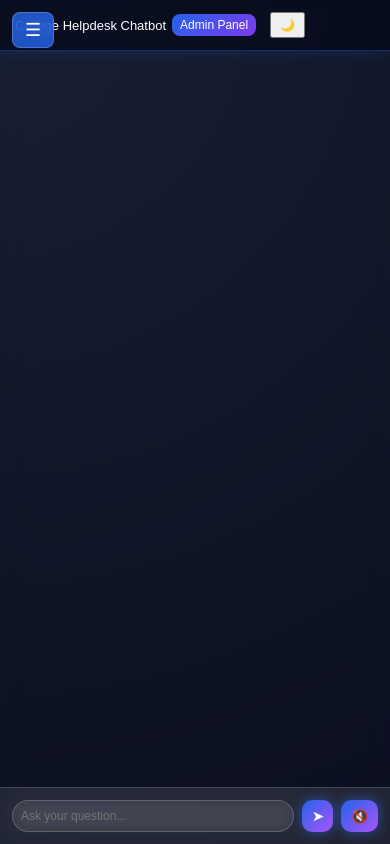
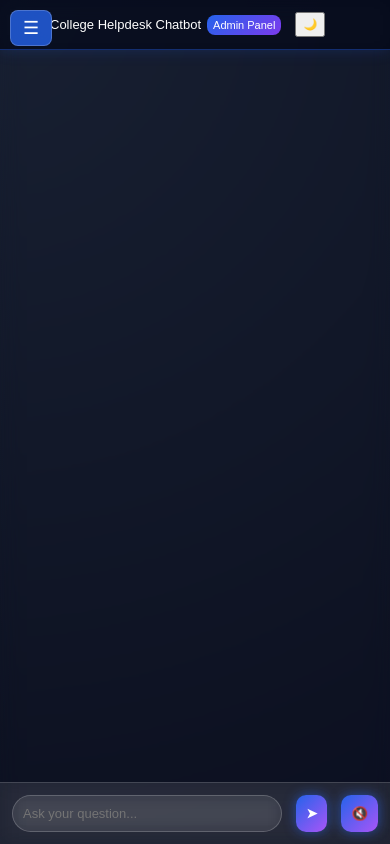
Before and after one commit to saliankishan/college-chatbot, a Flask app: page / in a window 390 px wide. Run offline with Flask 3, Linux system fonts and the light colour scheme.

Commit message:
Update style.css

```diff
--- a/static/style.css
+++ b/static/style.css
@@ -266,62 +266,63 @@ body.light .menu-btn {
     box-shadow: 0 0 10px rgba(37, 99, 235, 0.6);
 }
 
-/*for mobile */
-@media (max-width: 900px) {
-    .sidebar {
-        width: 200px;
-    }
-    .message {
-        max-width: 70%;
-    }
-}
-
+/* Force mobile layout */
 @media (max-width: 768px) {
 
-    .menu-btn {
-        display: block;
+    /* Make app stack vertically */
+    .app-container {
+        flex-direction: column;
     }
 
+    /* Sidebar becomes hidden drawer */
     .sidebar {
         position: fixed;
         top: 0;
-        left: -260px;
+        left: -100%;
+        width: 240px;
         height: 100%;
-        z-index: 999;
-        transition: 0.3s;
+        z-index: 1000;
+        transition: 0.3s ease;
     }
 
     .sidebar.show {
         left: 0;
     }
 
+    /* Chat takes full screen width */
     .chat-container {
-        width: 100%;
+        width: 100% !important;
+        margin-left: 0 !important;
     }
 
+    /* Show hamburger menu */
+    .menu-btn {
+        display: block;
+        position: fixed;
+        top: 10px;
+        left: 10px;
+        z-index: 1100;
+    }
+
+    /* Fix header spacing */
     .chat-header {
+        padding-left: 50px; /* space for menu button */
         flex-wrap: wrap;
         gap: 6px;
     }
 
-    .chat-header span {
-        font-size: 14px;
+    /* Chat messages fit screen */
+    .message {
+        max-width: 85% !important;
     }
 
-    .admin-btn,
-    #themeToggle {
-        font-size: 12px;
-        padding: 4px 8px;
-    }
-
-    .message {
-        max-width: 85%;
-        font-size: 13px;
+    /* Input bar responsive */
+    .chat-input {
+        gap: 6px;
     }
 
     .chat-input input {
         font-size: 13px;
-        padding: 8px;
     }
 
     .chat-input button {
@@ -329,20 +330,21 @@ body.light .menu-btn {
     }
 }
 
+/* Extra small phones */
 @media (max-width: 480px) {
-    .sidebar {
-        width: 220px;
+
+    .message {
+        max-width: 90% !important;
+        font-size: 13px;
     }
 
     .chat-header span {
         font-size: 13px;
     }
 
-    .message {
-        max-width: 90%;
-    }
-
-    .chat-input input {
-        font-size: 12px;
+    .admin-btn,
+    #themeToggle {
+        font-size: 11px;
+        padding: 4px 6px;
     }
 }
```
